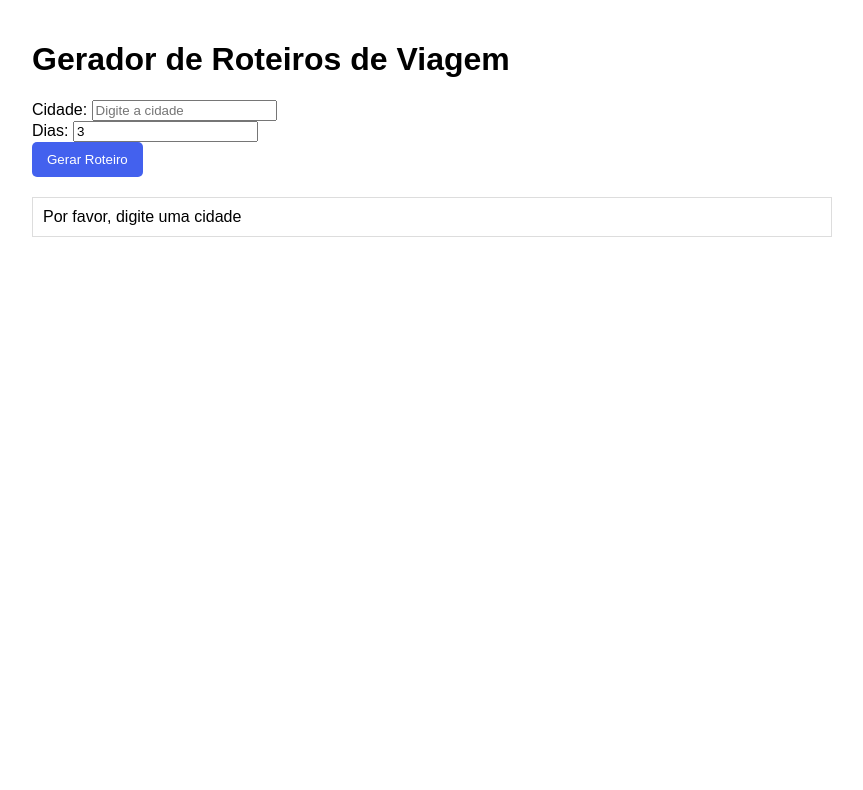
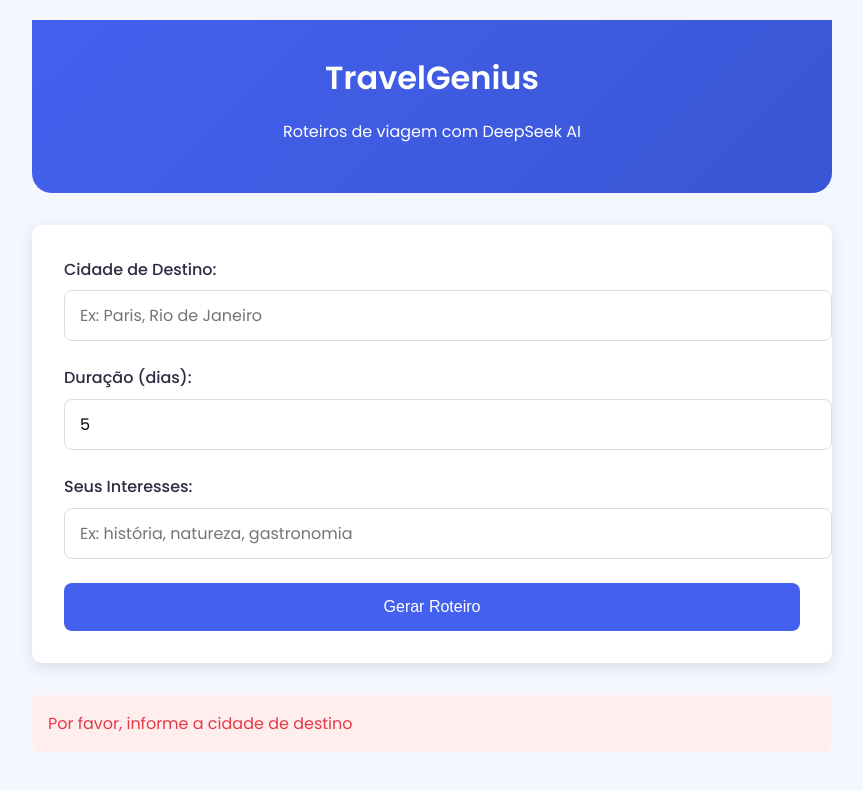
Before and after one commit to PedroIvoG/meuroteiro, a plain HTML site: page index.html in a window 1280 px wide. Both pictures are taken after a click on the button "Gerar Roteiro". Shown: the whole page, without its empty margins (208-1071 px from the left). Drawn offline with Linux system fonts and the light colour scheme.

Commit message:
Update index.html

```diff
--- a/index.html
+++ b/index.html
@@ -3,62 +3,183 @@
 <head>
     <meta charset="UTF-8">
     <meta name="viewport" content="width=device-width, initial-scale=1.0">
-    <title>Meu Roteiro - Roteiros de Viagem com IA</title>
+    <title>TravelGenius - Roteiros com DeepSeek V3</title>
+    <link href="https://fonts.googleapis.com/css2?family=Poppins:wght@400;500;600&display=swap" rel="stylesheet">
     <style>
+        :root {
+            --primary: #4361ee;
+            --primary-dark: #3a56d4;
+            --text: #2b2d42;
+            --light: #f8f9fa;
+            --white: #ffffff;
+            --error: #e63946;
+        }
+
         body {
-            font-family: 'Arial', sans-serif;
+            font-family: 'Poppins', sans-serif;
+            line-height: 1.6;
+            color: var(--text);
+            background-color: #f5f7ff;
             max-width: 800px;
             margin: 0 auto;
             padding: 20px;
         }
+
+        header {
+            background: linear-gradient(135deg, var(--primary), var(--primary-dark));
+            color: white;
+            padding: 2rem;
+            border-radius: 0 0 20px 20px;
+            text-align: center;
+            margin-bottom: 2rem;
+        }
+
+        h1 {
+            margin: 0;
+            font-size: 2rem;
+        }
+
+        .card {
+            background: var(--white);
+            padding: 2rem;
+            border-radius: 10px;
+            box-shadow: 0 5px 15px rgba(0,0,0,0.1);
+            margin-bottom: 2rem;
+        }
+
+        .form-group {
+            margin-bottom: 1.5rem;
+        }
+
+        label {
+            display: block;
+            margin-bottom: 0.5rem;
+            font-weight: 500;
+        }
+
+        input, select {
+            width: 100%;
+            padding: 12px 15px;
+            border: 1px solid #ddd;
+            border-radius: 8px;
+            font-size: 1rem;
+            font-family: inherit;
+        }
+
         button {
-            padding: 10px 15px;
-            background: #4361ee;
+            background-color: var(--primary);
             color: white;
             border: none;
-            border-radius: 5px;
+            padding: 15px;
+            border-radius: 8px;
+            font-size: 1rem;
+            font-weight: 500;
+            width: 100%;
             cursor: pointer;
+            transition: background-color 0.3s;
         }
+
+        button:hover {
+            background-color: var(--primary-dark);
+        }
+
+        button:disabled {
+            background-color: #ccc;
+            cursor: not-allowed;
+        }
+
         #loading {
             display: none;
-            margin: 10px 0;
+            text-align: center;
+            margin: 1rem 0;
         }
+
+        .spinner {
+            border: 4px solid rgba(67, 97, 238, 0.1);
+            border-top: 4px solid var(--primary);
+            border-radius: 50%;
+            width: 30px;
+            height: 30px;
+            animation: spin 1s linear infinite;
+            margin: 0 auto;
+        }
+
+        @keyframes spin {
+            0% { transform: rotate(0deg); }
+            100% { transform: rotate(360deg); }
+        }
+
         #result {
-            margin-top: 20px;
-            padding: 10px;
-            border: 1px solid #ddd;
+            display: none;
+            margin-top: 2rem;
+        }
+
+        .itinerary-day {
+            background: var(--white);
+            padding: 1.5rem;
+            border-radius: 8px;
+            margin-bottom: 1rem;
+            box-shadow: 0 3px 10px rgba(0,0,0,0.05);
+        }
+
+        .error {
+            color: var(--error);
+            background-color: #fee;
+            padding: 1rem;
+            border-radius: 8px;
+            margin-top: 1rem;
         }
     </style>
 </head>
 <body>
-    <h1>Gerador de Roteiros de Viagem</h1>
+    <header>
+        <h1>TravelGenius</h1>
+        <p>Roteiros de viagem com DeepSeek AI</p>
+    </header>
 
-    <div>
-        <label for="city">Cidade:</label>
-        <input type="text" id="city" placeholder="Digite a cidade" required>
-    </div>
+    <main>
+        <div class="card">
+            <div class="form-group">
+                <label for="city">Cidade de Destino:</label>
+                <input type="text" id="city" placeholder="Ex: Paris, Rio de Janeiro" required>
+            </div>
 
-    <div>
-        <label for="days">Dias:</label>
-        <input type="number" id="days" min="1" value="3" required>
-    </div>
+            <div class="form-group">
+                <label for="days">Duração (dias):</label>
+                <input type="number" id="days" min="1" max="30" value="5" required>
+            </div>
 
-    <button id="generate-btn">Gerar Roteiro</button>
+            <div class="form-group">
+                <label for="interests">Seus Interesses:</label>
+                <input type="text" id="interests" placeholder="Ex: história, natureza, gastronomia">
+            </div>
 
-    <div id="loading">Processando...</div>
-    <div id="result"></div>
+            <button id="generate-btn">Gerar Roteiro</button>
+
+            <div id="loading">
+                <div class="spinner"></div>
+                <p>Gerando seu roteiro...</p>
+            </div>
+        </div>
+
+        <div id="result"></div>
+    </main>
 
     <script>
-        console.log("Script carregado"); // Verificação inicial
+        // Configuração da API DeepSeek V3 via OpenRouter
+        const API_CONFIG = {
+            endpoint: "https://openrouter.ai/api/v1/chat/completions",
+            apiKey: "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",
+            model: "deepseek-ai/deepseek-chat"
+        };
 
         document.getElementById('generate-btn').addEventListener('click', async function() {
-            console.log("Botão clicado"); // Verifica se o evento está sendo capturado
-
             const city = document.getElementById('city').value.trim();
             const days = document.getElementById('days').value;
+            const interests = document.getElementById('interests').value.trim();
 
             if (!city) {
-                showMessage("Por favor, digite uma cidade", 'error');
+                showError("Por favor, informe a cidade de destino");
                 return;
             }
 
@@ -66,56 +187,70 @@
             clearResult();
 
             try {
-                console.log("Iniciando requisição...");
+                const prompt = `Você é um especialista em planejamento de viagens. Crie um roteiro detalhado para ${city} com ${days} dias de duração.
 
-                // Simulação de API - REMOVA ISSO QUANDO A API ESTIVER FUNCIONANDO
-                await new Promise(resolve => setTimeout(resolve, 2000));
-                document.getElementById('result').innerHTML = `
-                    <h3>Roteiro para ${city} - ${days} dias</h3>
-                    <p>Esta é uma simulação. Quando a API estiver configurada corretamente, aparecerá o roteiro real aqui.</p>
-                    <p>Verifique o console para mensagens de depuração.</p>
-                `;
+                Requisitos:
+                - Interesses do viajante: ${interests || 'gerais'}
+                - Formato de resposta em HTML
+                - Divida por dias (Dia 1, Dia 2, etc.)
+                - Para cada dia, inclua:
+                  * Manhã: Atividades com horários e descrição
+                  * Tarde: Atividades com horários e descrição
+                  * Noite: Sugestões de restaurantes e atividades
+                - Inclua dicas locais e informações práticas
 
-                // Código real da API (descomente quando testar)
-                /*
-                const response = await fetch('https://openrouter.ai/api/v1/chat/completions', {
-                    method: 'POST',
+                Estrutura HTML esperada:
+                <div class="itinerary-day">
+                    <h3>Dia X: Título do dia</h3>
+                    <div class="time-slot">
+                        <h4>Manhã</h4>
+                        <ul>...</ul>
+                    </div>
+                    <!-- Repetir para tarde e noite -->
+                </div>`;
+
+                const response = await fetch(API_CONFIG.endpoint, {
+                    method: "POST",
                     headers: {
-                        'Authorization': 'Bearer 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',
-                        'Content-Type': 'application/json'
+                        "Authorization": `Bearer ${API_CONFIG.apiKey}`,
+                        "Content-Type": "application/json",
+                        "HTTP-Referer": window.location.href,
+                        "X-Title": "TravelGenius"
                     },
                     body: JSON.stringify({
-                        model: "deepseek-ai/deepseek-chat",
-                        messages: [{
-                            role: "user",
-                            content: `Crie um roteiro para ${city} com ${days} dias`
-                        }]
+                        model: API_CONFIG.model,
+                        messages: [{ role: "user", content: prompt }],
+                        temperature: 0.7,
+                        max_tokens: 2000
                     })
                 });
 
+                if (!response.ok) {
+                    const errorData = await response.json();
+                    throw new Error(errorData.error?.message || "Erro na API");
+                }
+
                 const data = await response.json();
                 document.getElementById('result').innerHTML = data.choices[0].message.content;
-                */
+                document.getElementById('result').style.display = 'block';
 
             } catch (error) {
-                console.error("Erro:", error);
-                showMessage("Ocorreu um erro. Verifique o console.", 'error');
+                console.error("Erro na requisição:", error);
+                showError(`Falha ao gerar roteiro: ${error.message}`);
             } finally {
                 toggleLoading(false);
             }
         });
 
-        function showMessage(message, type) {
+        function showError(message) {
             const resultDiv = document.getElementById('result');
-            resultDiv.innerHTML = `<div class="${type}">${message}</div>`;
+            resultDiv.innerHTML = `<div class="error">${message}</div>`;
             resultDiv.style.display = 'block';
-            console.log("Mensagem exibida:", message); // Verificação
         }
 
         function toggleLoading(show) {
             document.getElementById('loading').style.display = show ? 'block' : 'none';
             document.getElementById('generate-btn').disabled = show;
-            console.log("Loading:", show ? "ON" : "OFF"); // Verificação
         }
 
         function clearResult() {
```
